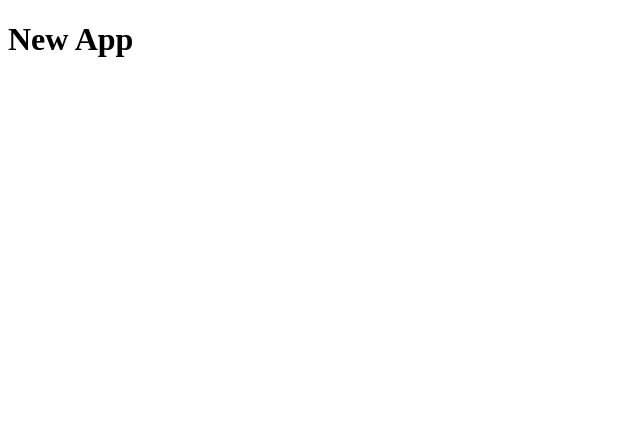
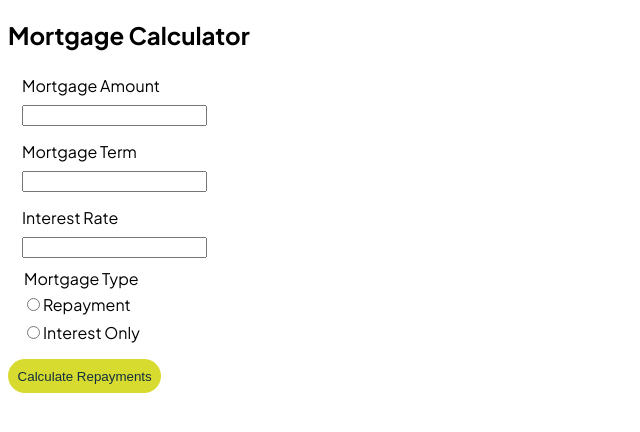
Before and after one commit to AbbyHumphreys/mortgage_repayment_calculator, a React (Create React App) app: page / in a window 1280 px wide. Shown: the top 432 px of the page, without its empty margins (0-640 px from the left). Built offline with nearby package versions, Linux system fonts and the light colour scheme.

Commit message:
add: html structure for mortgage calculator

```diff
--- a/src/App.tsx
+++ b/src/App.tsx
@@ -1,10 +1,13 @@
 import React from 'react';
 import logo from './logo.svg';
 import './App.css';
+import MortgageCalculator from "./components/MortgageCalculator"
 
 function App() {
   return (
-    <h1>New App</h1>
+    <main className='plus-jakarta-sans'>
+      <MortgageCalculator />
+    </main>
   );
 }
 
--- /dev/null
+++ b/src/components/MortgageCalculator.tsx
@@ -0,0 +1,36 @@
+import "./calculator_styles.sass"
+
+export default function MorgageCalculator () {
+    return (
+        <section>
+            <h1>Mortgage Calculator</h1>
+            <form>
+                <fieldset>
+                    <label htmlFor="mortgage_amount">Mortgage Amount</label>
+                    <input type="number" id="mortgage_amount" name="mortgage_amount" />
+                </fieldset>
+                <fieldset>
+                    <label htmlFor="mortgage_term">Mortgage Term</label>
+                    <input type="number" id="mortgage_term" name="mortgage_term" />
+                </fieldset>
+                <fieldset>
+                    <label htmlFor="interest_rate">Interest Rate</label>
+                    <input type="number" id="interest_rate" name="interest_rate" />
+                </fieldset>
+                <fieldset>
+                    <legend>Mortgage Type</legend>
+                    <label>
+                        <input type="radio" name="mortgage_type" value="repayment" />
+                        Repayment
+                    </label>
+                    <label>
+                        <input type="radio" name="mortgage_type" value="interest_only" />
+                        Interest Only
+                    </label>
+                </fieldset>
+                <button>Calculate Repayments</button>
+            </form>
+        </section>
+    )
+
+}
--- /dev/null
+++ b/src/components/calculator_styles.sass
@@ -0,0 +1,13 @@
+fieldset
+    border: none
+
+label
+    display: block
+    margin-bottom: 0.4rem
+
+button
+    border: none
+    background-color: #D7DA2F
+    color: #122F3F
+    padding: 0.6rem
+    border-radius: 20px
--- a/src/style.sass
+++ b/src/style.sass
@@ -0,0 +1,7 @@
+@import url('https://fonts.googleapis.com/css2?family=Plus+Jakarta+Sans:ital,wght@0,200..800;1,200..800&display=swap')
+
+.plus-jakarta-sans
+  font-family: "Plus Jakarta Sans", serif
+  font-optical-sizing: auto
+  font-weight: 400
+  font-style: normal
```
